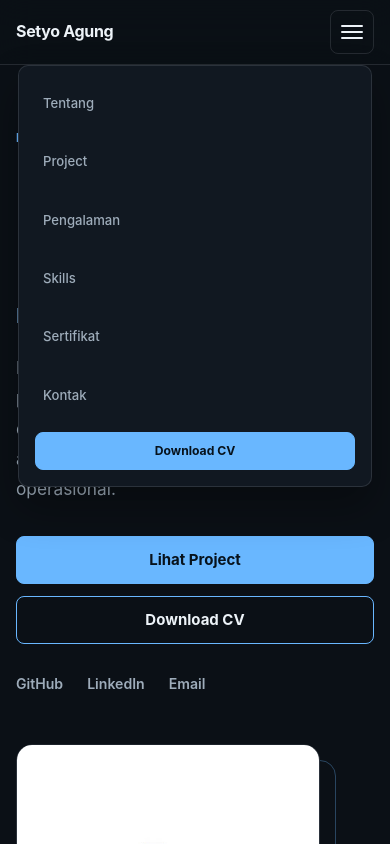
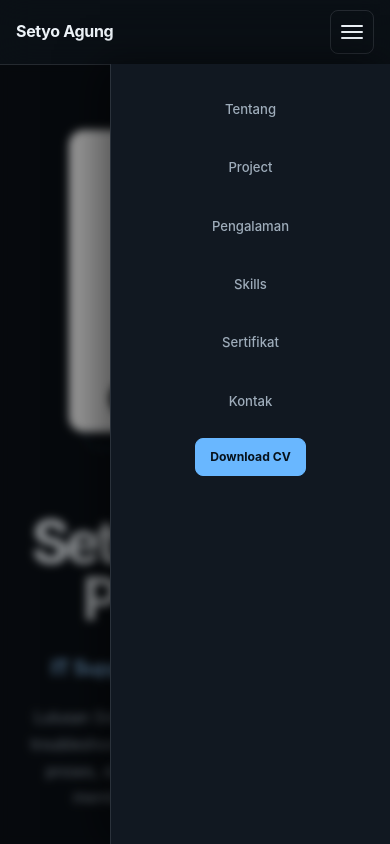
Before and after one commit to Readwips/web_porto, a Next.js app: page / in a window 390 px wide. Both pictures are taken after a click on the button "Buka menu navigasi". Shown: the top 844 px of the page. Built offline with nearby package versions, Linux system fonts and the light colour scheme; no server answers.

Commit message:
feat: mobile nav drawer slide-from-right with overlay

```diff
--- a/app/globals.css
+++ b/app/globals.css
@@ -110,6 +110,7 @@ main > .section.reveal-ready.is-visible {
   border-bottom: 1px solid var(--border);
   background: rgba(11, 16, 22, 0.94);
   backdrop-filter: blur(16px);
+  animation: navbar-reveal 1500ms cubic-bezier(0.16, 1, 0.3, 1) both;
 }
 
 .navbar-shell {
@@ -276,8 +277,19 @@ main > .section.reveal-ready.is-visible {
 
 .hero-actions {
   margin-top: 32px;
-  animation: hero-fade-up 1800ms cubic-bezier(0.4, 0, 0.2, 1) both;
-  animation-delay: 2000ms;
+}
+
+.hero-actions > a {
+  animation: soft-illumination-reveal 1800ms cubic-bezier(0.22, 1, 0.36, 1) both;
+  will-change: opacity, filter, transform, box-shadow;
+}
+
+.hero-actions > a:nth-child(1) {
+  animation-delay: 1600ms;
+}
+
+.hero-actions > a:nth-child(2) {
+  animation-delay: 1800ms;
 }
 
 .social-links {
@@ -286,8 +298,24 @@ main > .section.reveal-ready.is-visible {
   color: var(--muted);
   font-size: 0.88rem;
   font-weight: 600;
-  animation: hero-fade-up 1800ms cubic-bezier(0.4, 0, 0.2, 1) both;
+}
+
+.social-links > a {
+  display: inline-block;
+  animation: text-illumination-reveal 1800ms cubic-bezier(0.22, 1, 0.36, 1) both;
+  will-change: opacity, filter, transform, text-shadow;
+}
+
+.social-links > a:nth-child(1) {
   animation-delay: 2200ms;
+}
+
+.social-links > a:nth-child(2) {
+  animation-delay: 2400ms;
+}
+
+.social-links > a:nth-child(3) {
+  animation-delay: 2600ms;
 }
 
 .hero-photo {
@@ -354,6 +382,18 @@ main > .section.reveal-ready.is-visible {
   object-position: center 28%;
 }
 
+@keyframes navbar-reveal {
+  0% {
+    opacity: 0;
+    transform: translateY(-100%);
+  }
+
+  100% {
+    opacity: 1;
+    transform: translateY(0);
+  }
+}
+
 @keyframes swap-layer-in {
   0% {
     clip-path: inset(25% 25% 25% 25% round 16px);
@@ -400,6 +440,18 @@ main > .section.reveal-ready.is-visible {
   }
 }
 
+@keyframes navbar-reveal {
+  0% {
+    opacity: 0;
+    transform: translateY(-100%);
+  }
+
+  100% {
+    opacity: 1;
+    transform: translateY(0);
+  }
+}
+
 @keyframes hero-title-reveal {
   0% {
     clip-path: inset(-10% 100% -10% -10%);
@@ -437,6 +489,70 @@ main > .section.reveal-ready.is-visible {
   100% {
     opacity: 1;
     transform: translateY(0);
+  }
+}
+
+@keyframes soft-illumination-reveal {
+  0% {
+    opacity: 0;
+    filter: brightness(0.15);
+    transform: scale(0.97);
+    box-shadow: 0 0 0 rgba(105, 183, 255, 0);
+  }
+
+  40% {
+    opacity: 0.4;
+    filter: brightness(0.65);
+    transform: scale(0.98);
+    box-shadow: 0 0 10px rgba(105, 183, 255, 0.08);
+  }
+
+  70% {
+    opacity: 0.9;
+    filter: brightness(1.2);
+    transform: scale(1);
+    box-shadow:
+      0 0 18px rgba(105, 183, 255, 0.22),
+      0 0 36px rgba(105, 183, 255, 0.12);
+  }
+
+  100% {
+    opacity: 1;
+    filter: brightness(1);
+    transform: scale(1);
+    box-shadow: 0 0 0 rgba(105, 183, 255, 0);
+  }
+}
+
+@keyframes text-illumination-reveal {
+  0% {
+    opacity: 0;
+    filter: brightness(0.15);
+    transform: scale(0.97);
+    text-shadow: 0 0 0 rgba(105, 183, 255, 0);
+  }
+
+  40% {
+    opacity: 0.4;
+    filter: brightness(0.65);
+    transform: scale(0.98);
+    text-shadow: 0 0 10px rgba(105, 183, 255, 0.08);
+  }
+
+  70% {
+    opacity: 0.9;
+    filter: brightness(1.2);
+    transform: scale(1);
+    text-shadow:
+      0 0 18px rgba(105, 183, 255, 0.4),
+      0 0 36px rgba(105, 183, 255, 0.2);
+  }
+
+  100% {
+    opacity: 1;
+    filter: brightness(1);
+    transform: scale(1);
+    text-shadow: 0 0 0 rgba(105, 183, 255, 0);
   }
 }
 
@@ -1018,21 +1134,47 @@ main > .section.reveal-ready.is-visible {
     display: block;
   }
 
+  .nav-overlay {
+    position: fixed;
+    inset: 0;
+    top: 64px;
+    z-index: 99;
+    background: rgba(0, 0, 0, 0.4);
+    backdrop-filter: blur(4px);
+    opacity: 0;
+    pointer-events: none;
+    transition: opacity 300ms ease;
+  }
+
+  .nav-overlay.open {
+    opacity: 1;
+    pointer-events: auto;
+  }
+
   .primary-navigation {
-    position: absolute;
-    top: calc(100% + 1px);
-    right: 18px;
-    left: 18px;
-    display: none;
-    padding: 16px;
-    border: 1px solid var(--border);
-    border-radius: 10px;
-    background: var(--surface);
-    box-shadow: 0 20px 40px rgba(0, 0, 0, 0.3);
+    position: fixed;
+    top: 64px;
+    right: 0;
+    bottom: 0;
+    left: auto;
+    z-index: 101;
+    width: 280px;
+    display: flex;
+    flex-direction: column;
+    padding: 24px;
+    border: none;
+    border-left: 1px solid var(--border);
+    border-radius: 0;
+    background: #111821;
+    box-shadow: -10px 0 40px rgba(0, 0, 0, 0.5);
+    transform: translateX(100%);
+    transition: transform 300ms cubic-bezier(0.22, 1, 0.36, 1);
+    pointer-events: none;
   }
 
   .primary-navigation.open {
-    display: grid;
+    transform: translateX(0);
+    pointer-events: auto;
   }
 
   .primary-navigation > a:not(.button) {
@@ -1044,7 +1186,24 @@ main > .section.reveal-ready.is-visible {
     padding-block: 64px 80px;
   }
 
-  .hero-grid,
+  .hero-grid {
+    grid-template-columns: minmax(0, 1.1fr) minmax(220px, 0.9fr);
+    gap: 32px;
+  }
+
+  .hero h1 {
+    font-size: clamp(2rem, 5.5vw, 3.5rem);
+  }
+
+  .hero-summary {
+    font-size: 0.95rem;
+  }
+
+  .hero-photo {
+    max-width: 100%;
+    justify-self: end;
+  }
+
   .about-grid,
   .contact-grid {
     grid-template-columns: 1fr;
@@ -1094,6 +1253,29 @@ main > .section.reveal-ready.is-visible {
     align-items: flex-start;
     flex-direction: column;
     padding-block: 24px;
+  }
+}
+
+@media (max-width: 580px) {
+  .hero-grid {
+    grid-template-columns: 1fr;
+    gap: 48px;
+    text-align: center;
+  }
+
+  .hero-photo {
+    width: min(65vw, 280px);
+    justify-self: center;
+    grid-row: 1;
+  }
+
+  .hero-actions,
+  .social-links {
+    justify-content: center;
+  }
+
+  .hero h1 {
+    font-size: clamp(2.5rem, 10vw, 3.5rem);
   }
 }
 
@@ -1152,16 +1334,38 @@ main > .section.reveal-ready.is-visible {
     transform: none;
   }
 
-  .eyebrow,
-  .hero-action-split-left,
-  .hero-action-split-right,
-  .social-links {
+  .eyebrow {
     animation: none !important;
   }
 
-  :not(.hero-photo, .hero-photo *, .hero h1, .hero-role, .hero-summary),
-  :not(.hero-photo, .hero-photo *, .hero h1, .hero-role, .hero-summary)::before,
-  :not(.hero-photo, .hero-photo *, .hero h1, .hero-role, .hero-summary)::after {
+  .site-header {
+    animation-duration: 1500ms !important;
+    animation-name: navbar-reveal !important;
+    animation-fill-mode: both !important;
+  }
+
+  .hero-actions > a,
+  .social-links > a,
+  .hero-actions > a:first-child,
+  .hero-actions > a:last-child,
+  .social-links > a:nth-child(1),
+  .social-links > a:nth-child(2),
+  .social-links > a:nth-child(3) {
+    animation-duration: 1800ms !important;
+    animation-name: soft-illumination-reveal !important;
+    animation-fill-mode: both !important;
+  }
+
+  .social-links > a,
+  .social-links > a:nth-child(1),
+  .social-links > a:nth-child(2),
+  .social-links > a:nth-child(3) {
+    animation-name: text-illumination-reveal !important;
+  }
+
+  *:not(.hero-photo, .hero-photo *, .hero h1, .hero-role, .hero-summary, .hero-actions > a, .social-links > a, .site-header),
+  *:not(.hero-photo, .hero-photo *, .hero h1, .hero-role, .hero-summary, .hero-actions > a, .social-links > a, .site-header)::before,
+  *:not(.hero-photo, .hero-photo *, .hero h1, .hero-role, .hero-summary, .hero-actions > a, .social-links > a, .site-header)::after {
     scroll-behavior: auto !important;
     animation-duration: 0.01ms !important;
     animation-iteration-count: 1 !important;
--- a/app/navbar.tsx
+++ b/app/navbar.tsx
@@ -6,22 +6,44 @@ import { navItems, profile } from "./portfolio-data";
 export default function Navbar() {
   const [isOpen, setIsOpen] = useState(false);
   const menuButton = useRef<HTMLButtonElement>(null);
+  const navRef = useRef<HTMLElement>(null);
+
+  const handleNavClick = () => {
+    setIsOpen(false);
+  };
 
   useEffect(() => {
     if (!isOpen) return;
 
     const closeOnEscape = (event: KeyboardEvent) => {
       if (event.key !== "Escape") return;
-
       setIsOpen(false);
       menuButton.current?.focus();
     };
 
+    const closeOnClickOutside = (event: MouseEvent | TouchEvent) => {
+      if (
+        menuButton.current?.contains(event.target as Node) ||
+        navRef.current?.contains(event.target as Node)
+      ) {
+        return;
+      }
+      setIsOpen(false);
+    };
+
     window.addEventListener("keydown", closeOnEscape);
-    return () => window.removeEventListener("keydown", closeOnEscape);
+    window.addEventListener("mousedown", closeOnClickOutside);
+    window.addEventListener("touchstart", closeOnClickOutside);
+
+    return () => {
+      window.removeEventListener("keydown", closeOnEscape);
+      window.removeEventListener("mousedown", closeOnClickOutside);
+      window.removeEventListener("touchstart", closeOnClickOutside);
+    };
   }, [isOpen]);
 
   return (
+    <>
       <header className="site-header">
         <div className="container navbar-shell">
           <a className="brand" href="#top" onClick={() => setIsOpen(false)}>
@@ -40,13 +62,16 @@ export default function Navbar() {
             <span />
             <span />
           </button>
+        </div>
+      </header>
       <nav
+        ref={navRef}
         className={`primary-navigation ${isOpen ? "open" : ""}`}
         id="primary-navigation"
         aria-label="Navigasi utama"
       >
         {navItems.map((item) => (
-            <a key={item.href} href={item.href} onClick={() => setIsOpen(false)}>
+          <a key={item.href} href={item.href} onClick={handleNavClick}>
             {item.label}
           </a>
         ))}
@@ -59,7 +84,11 @@ export default function Navbar() {
           Download CV
         </a>
       </nav>
-      </div>
-    </header>
+      <div
+        className={`nav-overlay ${isOpen ? "open" : ""}`}
+        aria-hidden="true"
+        onClick={() => setIsOpen(false)}
+      />
+    </>
   );
 }
```
Lines whose indentation alone changed are shown as unchanged.
